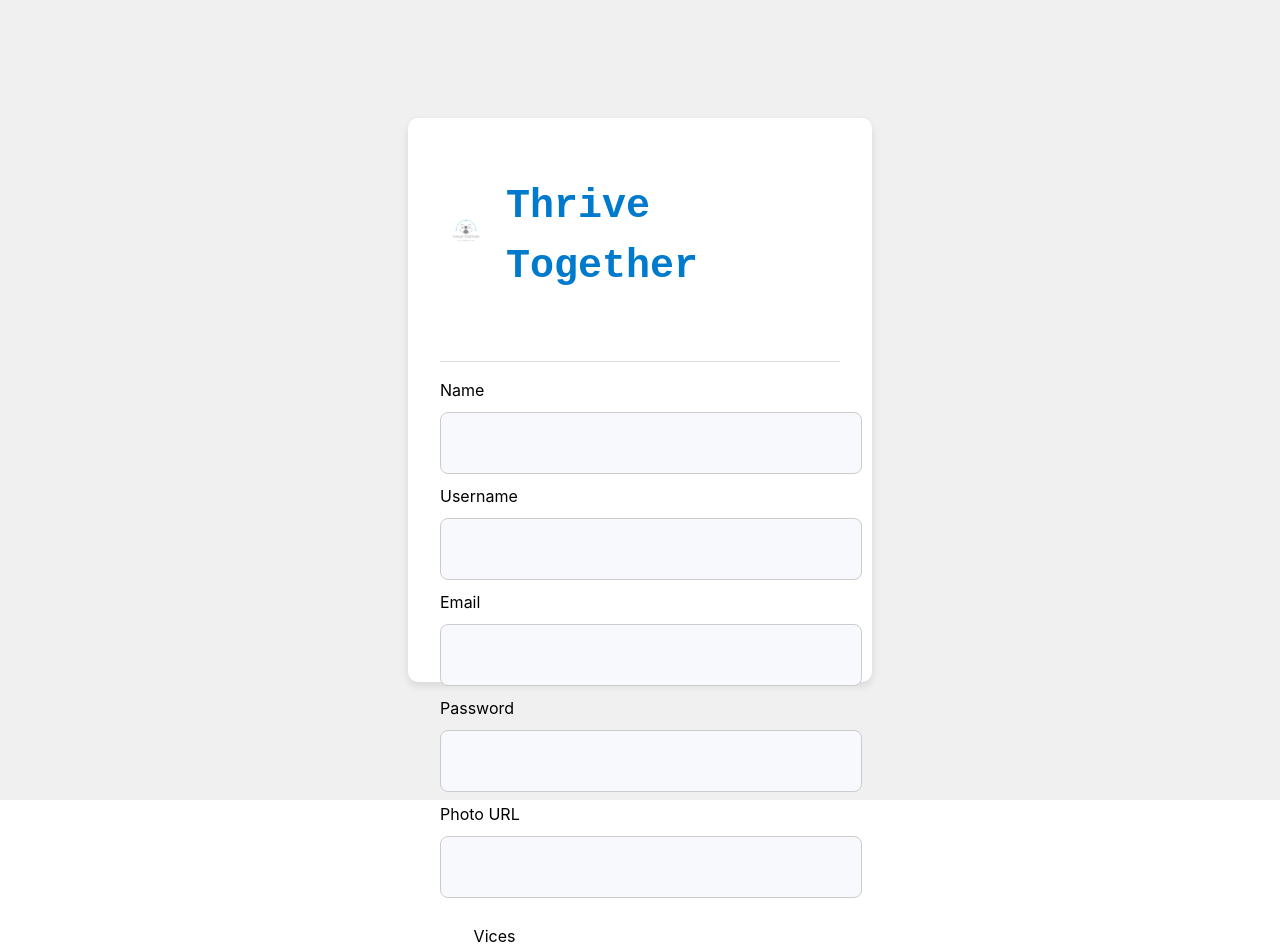
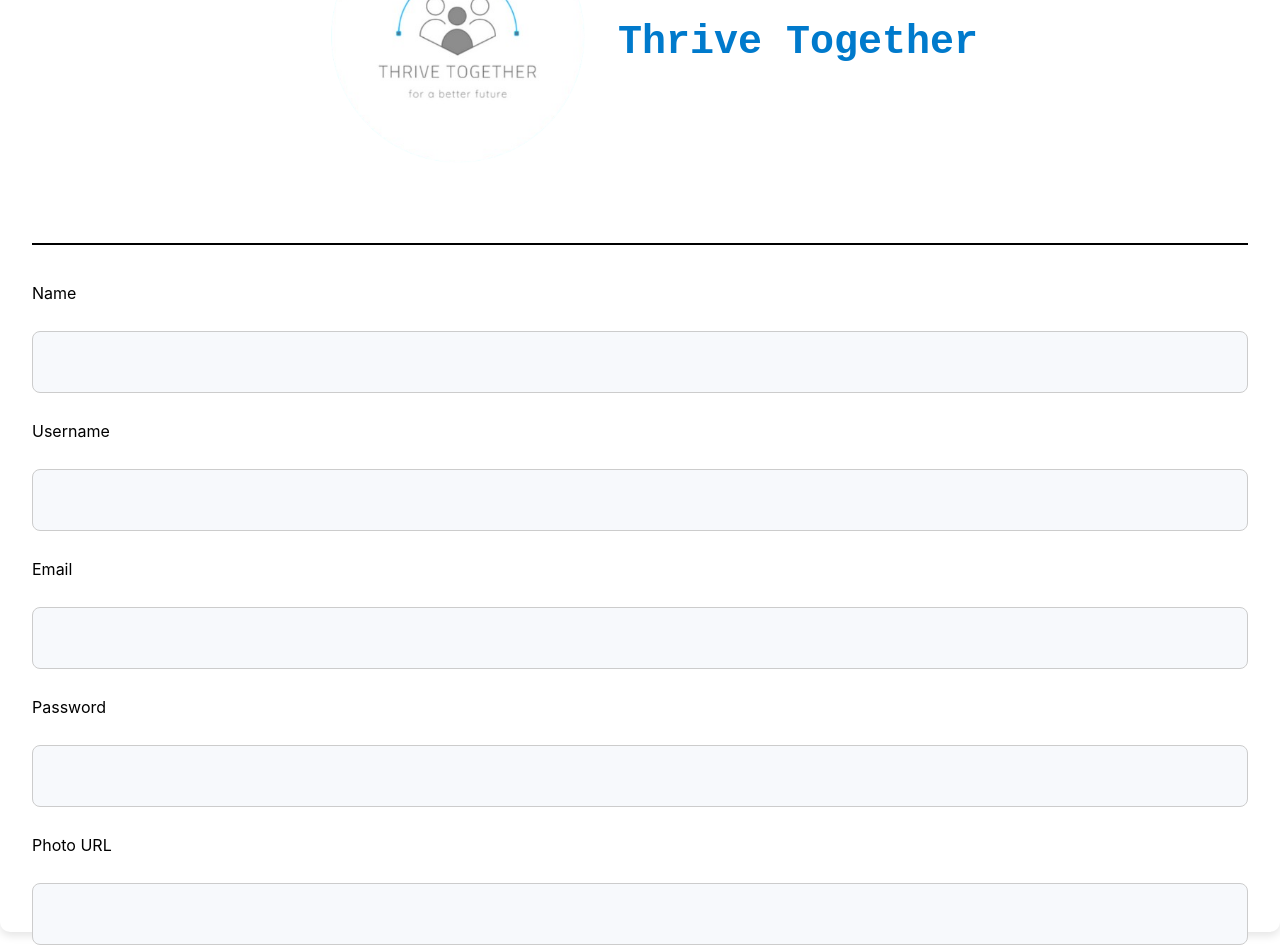
Before and after one commit to JTejaxun-2022229/Frontend-ThriveTogether, a React (Vite) app: page /register in a window 1280 px wide. Shown: the top 952 px of the page. Built offline with nearby package versions, Linux system fonts and the light colour scheme.

Commit message:
se arregla register

```diff
--- a/src/components/Input.jsx
+++ b/src/components/Input.jsx
@@ -1,6 +1,7 @@
 import React from 'react';
 
 export const Input = ({
+
     field,
     label,
     value,
@@ -10,11 +11,14 @@ export const Input = ({
     showErrorMessage,
     validationMessage,
 }) => {
+
     const handleBlur = (event) => {
+
         onBlurHandler(event.target.value, field);
     };
 
     const handleChange = (event) => {
+
         onChangeHandler(event.target.value, field);
     };
 
--- a/src/pages/RegisterPage/Register.jsx
+++ b/src/pages/RegisterPage/Register.jsx
@@ -7,7 +7,6 @@ import { registerValidationMessages, validateRegister } from '../../shared/valid
 import './register.css';
 
 export const Register = ({ switchAuthHandler }) => {
-
     const { registerUser, isLoading } = useRegister();
     const navigate = useNavigate();
 
@@ -85,7 +84,9 @@ export const Register = ({ switchAuthHandler }) => {
                         </div>
                     </div>
                     <div className="logo-separator"></div>
+                    <div className="input-container">
                         <Input
+                            className="input-field"
                             field='name'
                             label='Name'
                             value={formState.name.value}
@@ -96,6 +97,7 @@ export const Register = ({ switchAuthHandler }) => {
                             validationMessage={registerValidationMessages.name}
                         />
                         <Input
+                            className="input-field"
                             field='username'
                             label='Username'
                             value={formState.username.value}
@@ -106,6 +108,7 @@ export const Register = ({ switchAuthHandler }) => {
                             validationMessage={registerValidationMessages.username}
                         />
                         <Input
+                            className="input-field"
                             field='email'
                             label='Email'
                             value={formState.email.value}
@@ -116,6 +119,7 @@ export const Register = ({ switchAuthHandler }) => {
                             validationMessage={registerValidationMessages.email}
                         />
                         <Input
+                            className="input-field"
                             field='password'
                             label='Password'
                             value={formState.password.value}
@@ -126,16 +130,18 @@ export const Register = ({ switchAuthHandler }) => {
                             validationMessage={registerValidationMessages.password}
                         />
                         <Input
+                            className="input-field"
                             field='photo'
                             label='Photo URL'
                             value={formState.photo.value}
                             onChangeHandler={(value) => handleInputChange(value, 'photo')}
                             type='text'
                         />
+                    </div>
                     <div className="vices-container">
                         <label>Vices</label>
                         <div className="vices-buttons">
-                            {['smoking', 'drinking', 'gambling', 'other'].map((vice) => (
+                            {['Tabaquismo', 'Alcoholismo', 'Drogadiccion', 'Medicamentos', 'Apuestas'].map((vice) => (
                                 <button
                                     type="button"
                                     key={vice}
--- a/src/pages/RegisterPage/register.css
+++ b/src/pages/RegisterPage/register.css
@@ -1,7 +1,5 @@
 .auth-container {
-    display: flex;
     justify-content: center;
-    align-items: center;
     height: 100vh;
     background-color: #f0f0f0;
 }
@@ -11,12 +9,13 @@
     padding: 2rem;
     border-radius: 10px;
     box-shadow: 0 4px 8px rgba(0, 0, 0, 0.1);
-    width: 400px;
+    width: 1500px;
+    height: 1000px;
 }
 
 .auth-form {
     display: flex;
-    flex-direction: column;
+    gap: 1rem;
 }
 
 .auth-logo-container {
@@ -27,24 +26,38 @@
 }
 
 .auth-logo-container img {
-    width: 50px;
+    width: 300px;
     margin-right: 1rem;
 }
 
 .logo-separator {
-    height: 1px;
-    background-color: #ddd;
-    margin: 1rem 0;
+    display: flex;
+    margin: 20px 0;
+    height: 2px;
+    width: 100%;
+    background-color: #000000;
+}
+
+.input-container {
+    display: flex;
+    flex-wrap: wrap;
+    gap: 1rem;
+}
+
+.input-container .input-field {
+    flex: 1;
+    min-width: 100px;
 }
 
 .vices-container {
+
     margin-top: 1rem;
 }
 
 .vices-buttons {
     display: flex;
-    flex-wrap: wrap;
     gap: 0.5rem;
+    justify-content: center;
 }
 
 .vice-button {
@@ -58,11 +71,11 @@
 
 .vice-button.active {
     border-color: #007bff;
-    color: #007bff;
+    color: #00ffee;
 }
 
 .vice-button:hover {
-    background-color: #007bff;
+    background-color: #00f2ff;
     color: #fff;
 }
 
--- a/src/shared/hooks/useRegister.jsx
+++ b/src/shared/hooks/useRegister.jsx
@@ -1,19 +1,23 @@
 import { useState } from 'react';
 import { register as registerUserAPI } from '../../services/api';
+import { useNavigate } from 'react-router-dom';
 
 export const useRegister = () => {
 
     const [isLoading, setIsLoading] = useState(false);
+    const navigate = useNavigate();
 
     const registerUser = async (userData) => {
 
         setIsLoading(true);
+
         try {
 
             await registerUserAPI(userData);
             setIsLoading(false);
+            navigate('/');
+        } catch (error) {
 
-        } catch (error) {
             setIsLoading(false);
             console.error('Registration failed:', error);
         }
```
Lines whose indentation alone changed are shown as unchanged.
